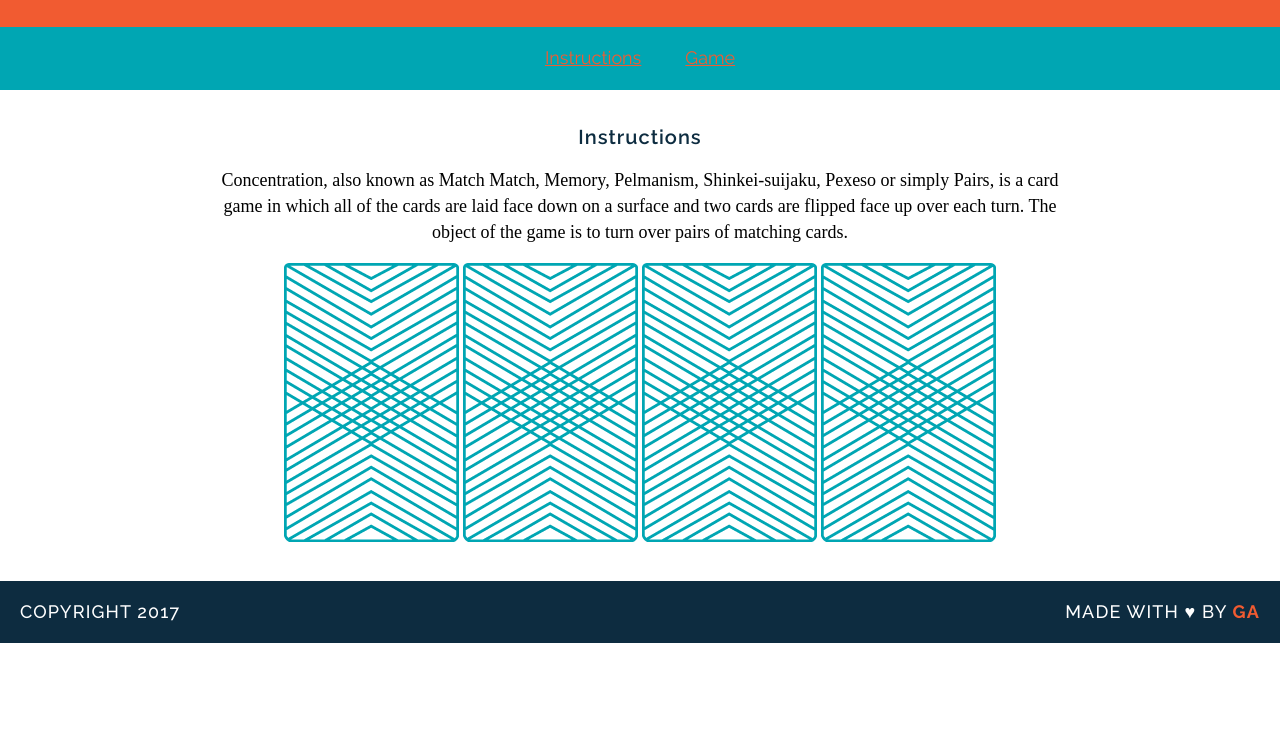
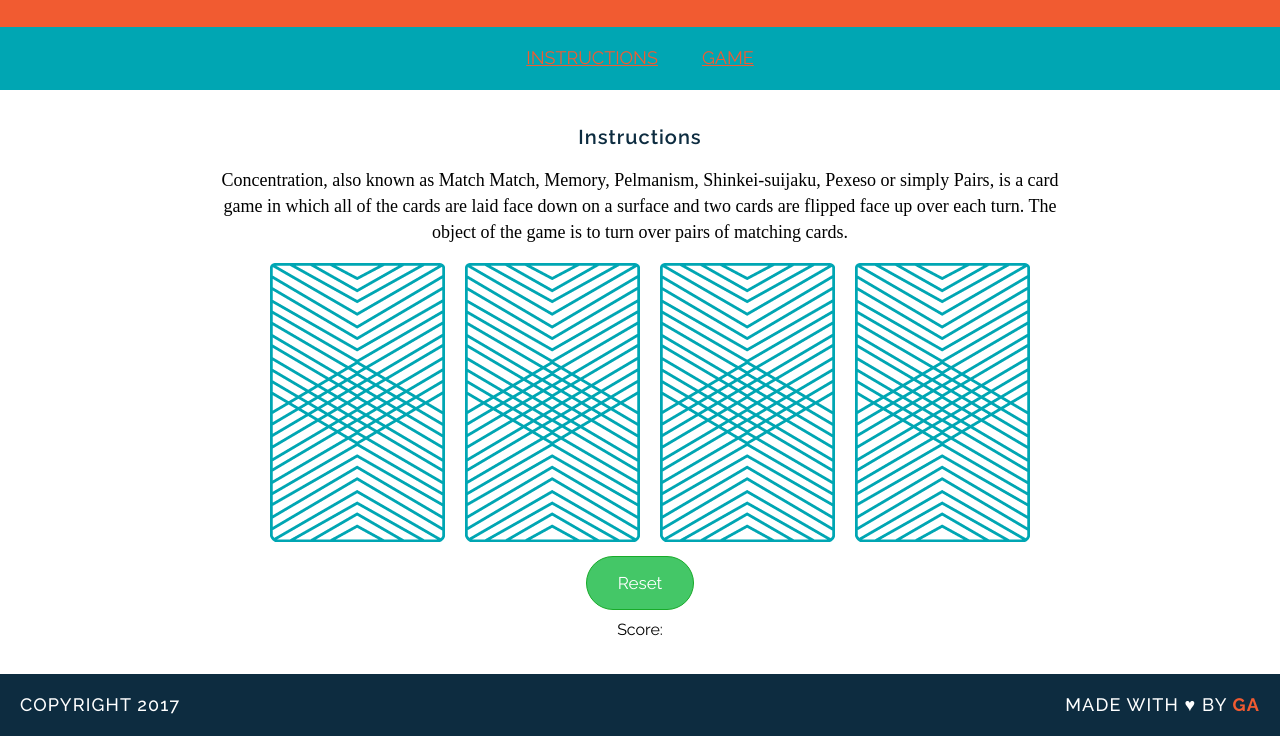
Before and after one commit to mjm5vp/wdi-fundamentals-memorygame, a plain HTML site: page index.html in a window 1280 px wide. Shown: the part 86-822 px from the top of the page. Before the commit the page ends 800 px from the top, so only its background shows below. Drawn offline with Linux system fonts and the light colour scheme; a web font is replaced by a local one.

Commit message:
finished!

```diff
--- a/css/style.css
+++ b/css/style.css
@@ -21,6 +21,7 @@ a{
 
 }
 
+
 h2{
 	font-family: RALEWAY;
 	color: #0D2C40;
@@ -43,6 +44,8 @@ nav{
 	background-color: #00A6B3;
 	padding: 20px 0px;
 	border-bottom: 2px solid transparent;
+	text-transform: uppercase;
+	color: white;
 }
 
 main{
@@ -87,3 +90,24 @@ footer{
 a:hover {
   color: white;
 }
+
+button{
+	background-color:#44c767;
+	border-radius:28px;
+	border:1px solid #18ab29;
+	cursor:pointer;
+	color:#ffffff;
+	font-family:RALEWAY;
+	font-size:17px;
+	padding:16px 31px;
+	margin:10px 0px;
+
+
+
+}
+
+.score{
+
+	font-family: Raleway;
+
+}
--- a/index.html
+++ b/index.html
@@ -11,20 +11,18 @@
 	</header>
 
 	<nav>
-		<a href="#">Instructions</a>
-		<a href="#">Game</a>
+		<a href="#instructions">Instructions</a>
+		<a href="#game-board">Game</a>
 	</nav>
 <main>
-	<h2>Instructions</h2>
+	<h2 id="instructions">Instructions</h2>
 	<p>Concentration, also known as Match Match, Memory, Pelmanism, Shinkei-suijaku, Pexeso or simply Pairs, is a card game in which all of the cards are laid face down on a surface and two cards are flipped face up over each turn.  The object of the game is to turn over pairs of matching cards.</p>
 
-  <div>
-    <img src="images/back.png" alt="Queen of Diamonds">
-    <img src="images/back.png" alt="Queen of Hearts">
-    <img src="images/back.png" alt="King of Diamonds">
-    <img src="images/back.png" alt="King of Hearts">
-  </div>
+<div id="game-board" class="board clearfix"></div>
+<button id="resetButton">Reset</button>
+<div class="score">Score: </div>
 </main>
+
 
 <footer class="clearfix">
 	<p class="copyright">
--- a/js/main.js
+++ b/js/main.js
@@ -21,18 +21,34 @@ var cards = [
 }
 ]
 var cardsInPlay = [];
+var currentScore = 0
+
+var updateScore = function(win){
+	if (win = true){
+		currentScore++;
+		document.getElementsByClassName('score')[0].textContent = "Score: " + currentScore;
+	}
+}
 
 var checkForMatch = function(){
 	if (cardsInPlay.length === 2){
+		var win = false
 		if (cardsInPlay[0] === cardsInPlay[1]){
+			win = true
 			alert("You found a match!");
 		}else{
+			win = false
 			alert("Sorry try again :(");
 		}
+		updateScore(win);
 	}
 }
 
-var flipCard = function(cardID){
+var flipCard = function(){
+
+	var cardID = this.getAttribute('data-id');
+
+	this.setAttribute('src',cards[cardID].cardImage);
 
 	console.log("User flipped " + cards[cardID].rank);
 
@@ -44,5 +60,27 @@ var flipCard = function(cardID){
 	console.log(cards[cardID].cardImage);
 }
 
-flipCard(0);
-flipCard(2);
+var createBoard = function(){
+	for (var i = 0; i < cards.length; i++) {
+		var cardElement = document.createElement('img');
+		cardElement.setAttribute('src', "images/back.png");
+		cardElement.setAttribute('data-id', i);
+		cardElement.addEventListener('click',flipCard);
+		cardElement.style.marginLeft = "20px";
+		document.getElementById('game-board').appendChild(cardElement);
+	}
+}
+
+var resetBoard = function(){
+	for (var i = 0; i < cards.length; i++) {
+		var cardElement = document.querySelector('img');
+		document.getElementById('game-board').removeChild(cardElement);
+	}
+	cardsInPlay = [];
+	createBoard();
+}
+
+document.getElementById('resetButton').addEventListener('click',resetBoard);
+
+
+createBoard();
```
